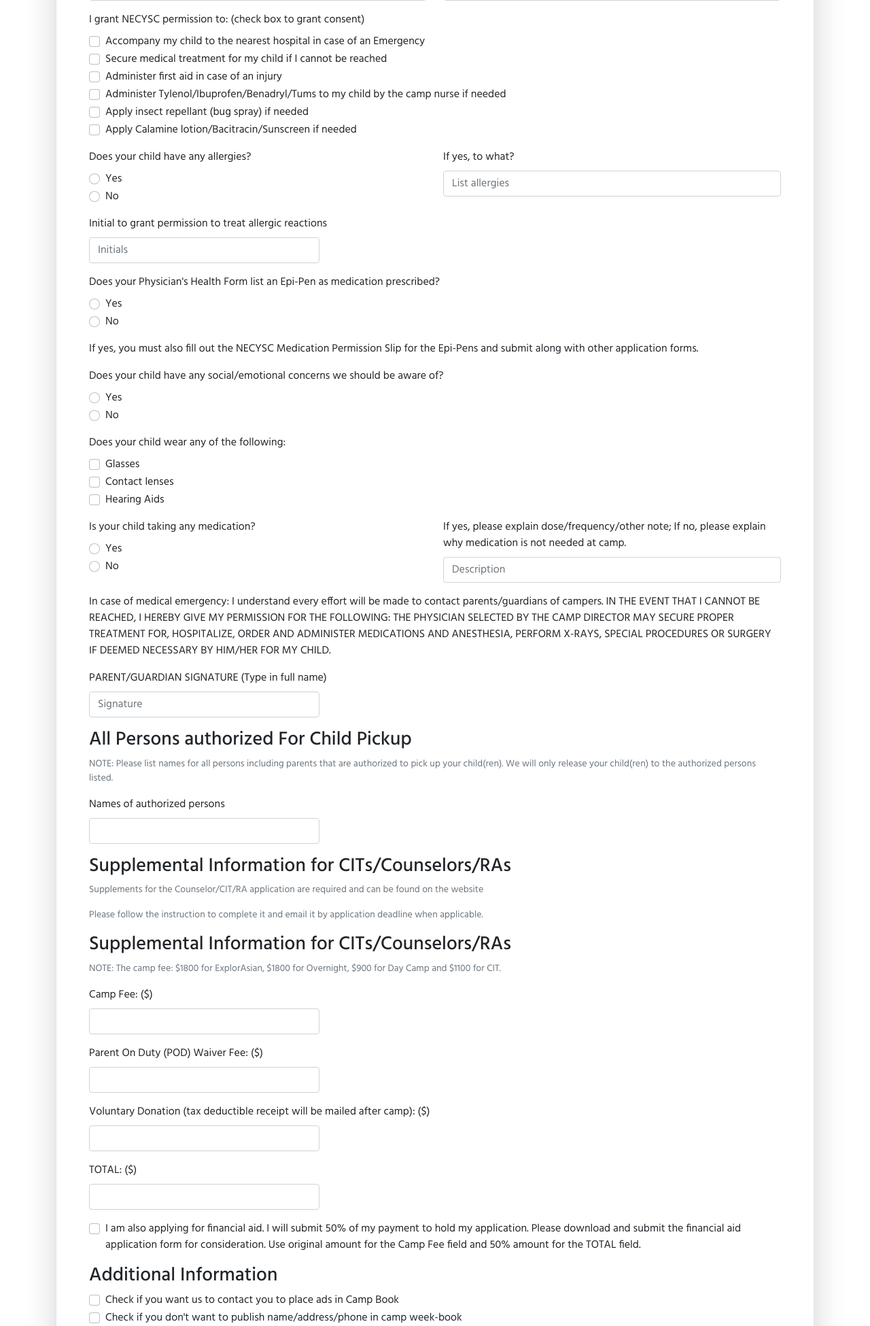
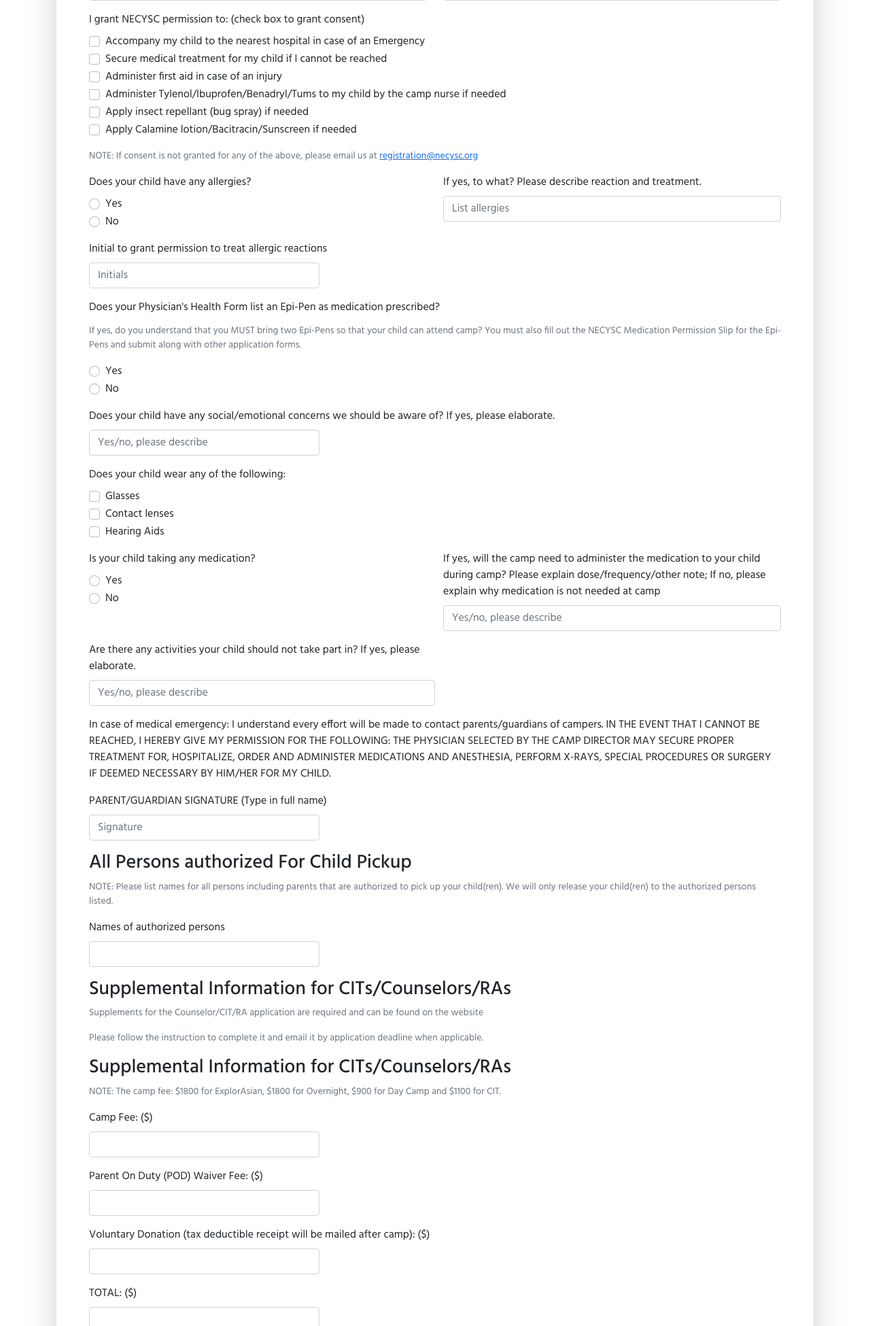
Before and after one commit to fullstackatbrown/project-necysc, a Django app: page /applicant/new_application/ in a window 1280 px wide. Shown: the part 2699-4649 px from the top of the page at 68% size. Run offline with Django 5.2, Linux system fonts and the light colour scheme; the visitor is signed in with stand-in values (Sample User, id 1).

Commit message:
update some application questions with correct model fields

```diff
--- a/necysc_app/templates/necysc_app/applicant/new_application.html
+++ b/necysc_app/templates/necysc_app/applicant/new_application.html
@@ -788,19 +788,13 @@
 					Apply Calamine lotion/Bacitracin/Sunscreen if needed
 				</label>
 			</div>
-			<!-- TODO: add a model field for if consent is not granted, explain?? -->
-			<!-- <div class="mb-3 col-md-4">
-				<label for="doctorphone" class="form-label"
-					>Primary Physician's Phone</label
+			<div class="form-text mb-3">
+				NOTE: If consent is not granted for any of the above, please
+				email us at
+				<a href="mailto: registration@necysc.org"
+					>registration@necysc.org</a
 				>
-				<input
-					type="text"
-					class="form-control"
-					id="doctorphone"
-					name="primary_physician_phone"
-					placeholder="Doctor's Phone"
-				/>
-			</div> -->
+			</div>
 
 			<div class="row">
 				<div class="col-md-6">
@@ -835,9 +829,9 @@
 
 				<div class="mb-3 col-md-6">
 					<label for="allergieslist" class="form-label"
-						>If yes, to what?</label
+						>If yes, to what? Please describe reaction and
+						treatment.</label
 					>
-					<!-- <div class="col-md-4"> -->
 					<input
 						type="text"
 						class="form-control"
@@ -845,23 +839,8 @@
 						name="allergies_description"
 						placeholder="List allergies"
 					/>
-					<!-- </div> -->
 				</div>
 			</div>
-
-			<!-- TODO: add model field for allregy treatment? -->
-			<!-- <div class="mb-3 col-md-4">
-				<label for="allergytreatment" class="form-label"
-					>Reaction and tretment for allergies</label
-				>
-				<input
-					type="text"
-					class="form-control"
-					id="allergytreatment"
-					name="allergy_treatment"
-					placeholder="List allergies"
-				/>
-			</div> -->
 
 			<div class="mb-3">
 				<label for="initialforallergytreatment" class="form-label"
@@ -883,6 +862,12 @@
 				>Does your Physician's Health Form list an Epi-Pen as medication
 				prescribed?</label
 			>
+			<div class="form-text mb-3">
+				If yes, do you understand that you MUST bring two Epi-Pens so
+				that your child can attend camp? You must also fill out the
+				NECYSC Medication Permission Slip for the Epi-Pens and submit
+				along with other application forms.
+			</div>
 			<div class="form-check">
 				<input
 					class="form-check-input"
@@ -904,71 +889,21 @@
 				<label class="form-check-label" for="epipenno"> No </label>
 			</div>
 
-			<!-- TODO: add this to model? -->
-			<!-- <label class="form-label"
-				>If yes, do you understand that you MUST bring two Epi-Pens so
-				that your child can attend camp?
-			</label>
-			<div class="form-check">
-				<input
-					class="form-check-input"
-					type="radio"
-					name="epi_pen_prescribed"
-					id="epipenyes"
-					value="false"
-				/>
-				<label class="form-check-label" for="epipenyes"> Yes </label>
+			<div class="mb-3">
+				<label for="socialemotionalconcerns" class="form-label"
+					>Does your child have any social/emotional concerns we
+					should be aware of? If yes, please elaborate.</label
+				>
+				<div class="col-md-4">
+					<input
+						type="text"
+						class="form-control"
+						id="socialemotionalconcerns"
+						name="social_emotional_concerns"
+						placeholder="Yes/no, please describe"
+					/>
+				</div>
 			</div>
-			<div class="form-check mb-3">
-				<input
-					class="form-check-input"
-					type="radio"
-					name="epi_pen_prescribed"
-					id="epipenno"
-					value="false"
-				/>
-				<label class="form-check-label" for="epipenno"> No </label>
-			</div> -->
-
-			<div class="text mb-3">
-				If yes, you must also fill out the NECYSC Medication Permission
-				Slip for the Epi-Pens and submit along with other application
-				forms.
-			</div>
-
-			<label class="form-label"
-				>Does your child have any social/emotional concerns we should be
-				aware of?</label
-			>
-			<div class="form-check">
-				<input
-					class="form-check-input"
-					type="radio"
-					name="social_emotional_concerns"
-					id="socialemotionalconcernsyes"
-					value="false"
-				/>
-				<label
-					class="form-check-label"
-					for="socialemotionalconcernsyes"
-				>
-					Yes
-				</label>
-			</div>
-			<div class="form-check mb-3">
-				<input
-					class="form-check-input"
-					type="radio"
-					name="social_emotional_concerns"
-					id="socialemotionalconcernsno"
-					value="false"
-				/>
-				<label class="form-check-label" for="socialemotionalconcernsno">
-					No
-				</label>
-			</div>
-
-			<!-- TODO: add to model if yes, please elaborate -->
 
 			<label class="form-label"
 				>Does your child wear any of the following:</label
@@ -1041,28 +976,36 @@
 					</div>
 				</div>
 
-				<!-- TODO: add field for if yes will camp need to administer it? -->
-
 				<div class="mb-3 col-md-6">
 					<label for="medicationdescription" class="form-label"
-						>If yes, please explain dose/frequency/other note; If
-						no, please explain why medication is not needed at
-						camp.</label
+						>If yes, will the camp need to administer the medication
+						to your child during camp? Please explain
+						dose/frequency/other note; If no, please explain why
+						medication is not needed at camp</label
 					>
 					<input
 						type="text"
 						class="form-control"
 						id="medicationdescription"
 						name="medication_description"
-						placeholder="Description"
+						placeholder="Yes/no, please describe"
 					/>
 				</div>
 			</div>
 
-			<!-- TODO: activites that child should not take part in (y/n), if yes elaborate
-			make questions consistent with model (currently only has opt out activites description) -->
-
-			<!-- Same for medical comments -->
+			<div class="mb-3 col-md-6">
+				<label for="optoutactivity" class="form-label"
+					>Are there any activities your child should not take part
+					in? If yes, please elaborate.</label
+				>
+				<input
+					type="text"
+					class="form-control"
+					id="optoutactivity"
+					name="opt_out_activities"
+					placeholder="Yes/no, please describe"
+				/>
+			</div>
 
 			<div class="text mb-3">
 				In case of medical emergency: I understand every effort will be
@@ -1195,20 +1138,6 @@
 					for the TOTAL field.
 				</label>
 			</div>
-
-			<!-- TODO: add field for this? -->
-			<!-- <div class="form-check">
-				<input
-					class="form-check-input"
-					type="checkbox"
-					name="listing_on_weekbook"
-					value="false"
-					id="listonweekbook"
-				/>
-				<label class="form-check-label" for="listonweekbook">
-					I do not wish my name to be listed with my donation
-				</label>
-			</div> -->
 		</div>
 
 		<h3>Additional Information</h3>
@@ -1227,7 +1156,7 @@
 				</label>
 			</div>
 
-			<div class="form-check mb-3">
+			<div class="form-check">
 				<input
 					class="form-check-input"
 					type="checkbox"
@@ -1241,34 +1170,33 @@
 				</label>
 			</div>
 
-			<!-- TODO: figure out which fields in model correspond to these? -->
-			<!-- <div class="form-check">
+			<div class="form-check">
 				<input
 					class="form-check-input"
 					type="checkbox"
-					name="interest_in_wkbook_ads"
+					name="available_for_carpool"
 					value="false"
-					id="weekbookads"
+					id="carpoollist"
 				/>
-				<label class="form-check-label" for="weekbookads">
+				<label class="form-check-label" for="carpoollist">
 					Check if you want to publish name/city/phone in day camp car
 					pool list
 				</label>
 			</div>
 
-			<div class="form-check">
+			<div class="form-check mb-3">
 				<input
 					class="form-check-input"
 					type="checkbox"
-					name="interest_in_wkbook_ads"
+					name="interest_in_committee"
 					value="false"
-					id="weekbookads"
+					id="committeeinterest"
 				/>
-				<label class="form-check-label" for="weekbookads">
+				<label class="form-check-label" for="committeeinterest">
 					Check if you want to be added in next year camp Committee
 					candidate list
 				</label>
-			</div> -->
+			</div>
 
 			<div class="mb-3 col-md-4">
 				<label for="heardfrom" class="form-label"
@@ -1282,7 +1210,9 @@
 				/>
 			</div>
 			<div class="mb-3 col-md-4">
-				<label for="referrals" class="form-label">Referrals</label>
+				<label for="referrals" class="form-label"
+					>Were you referred by anyone?</label
+				>
 				<input
 					type="text"
 					class="form-control"
```
